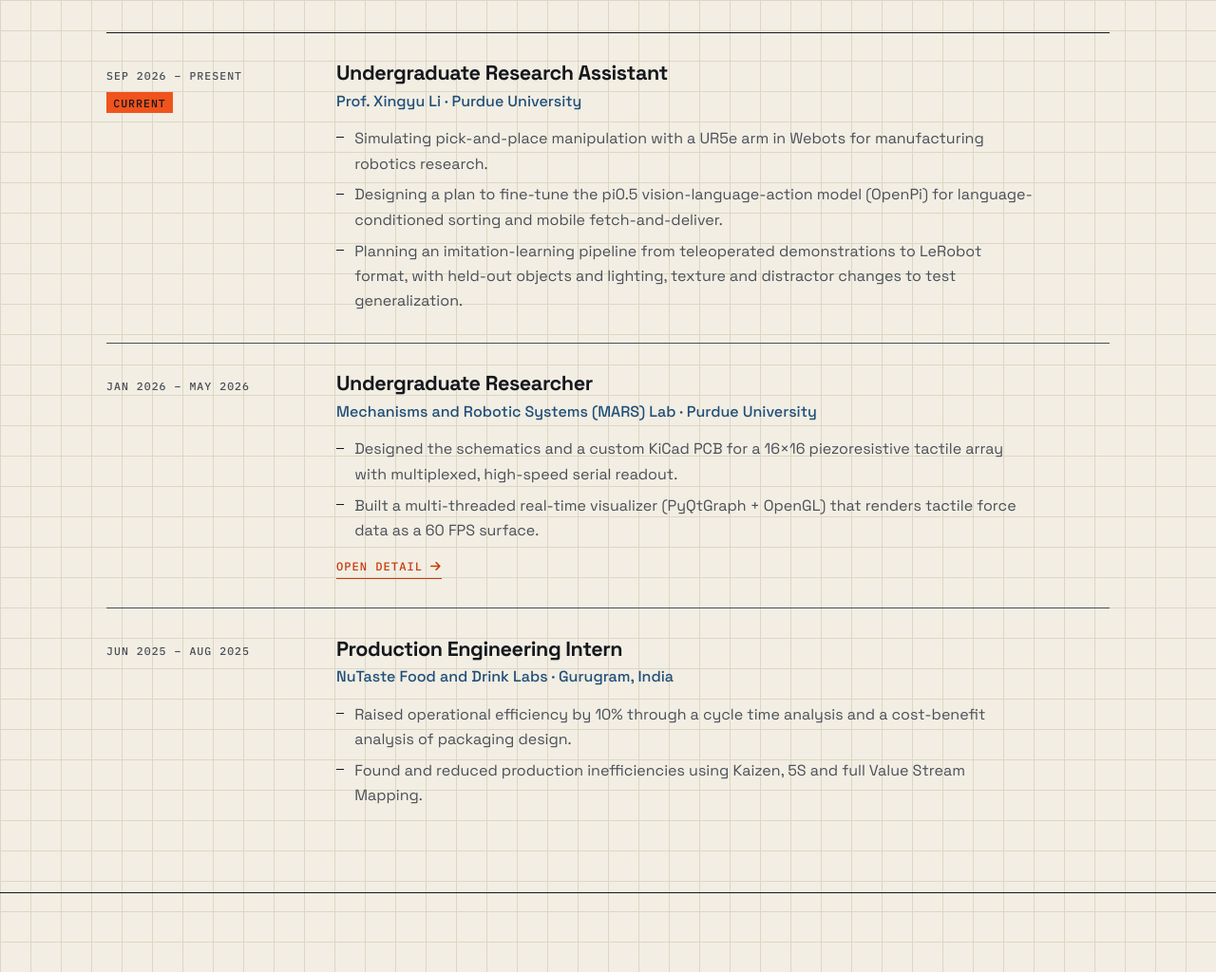
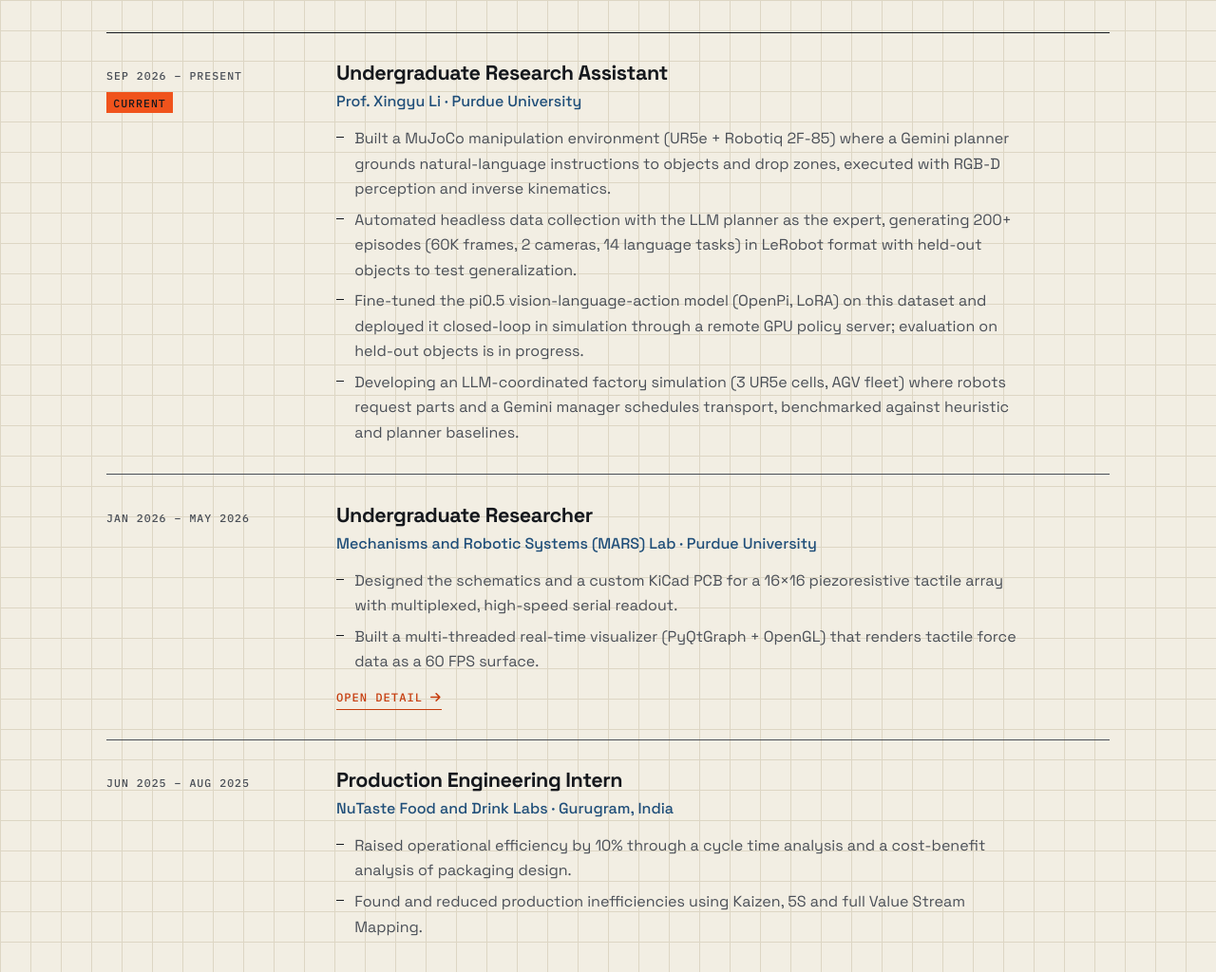
Before and after one commit to lakshyabajaj14/lakshyabajaj14.github.io, a plain HTML site: page index.html in a window 1280 px wide. Shown: the part 1696-2720 px from the top of the page at 95% size. Drawn offline with Linux system fonts and the light colour scheme.

Commit message:
Update resume and Prof. Li research bullets
- Swap in the revised F26 resume
- Rewrite the Undergraduate Research Assistant entry with the new
  MuJoCo, data collection, pi0.5 fine-tuning and factory simulation bullets

Co-Authored-By: Claude Fable 5.2 <noreply@anthropic.com>

```diff
--- a/index.html
+++ b/index.html
@@ -163,9 +163,10 @@
                             <h3>Undergraduate Research Assistant</h3>
                             <p class="exp-org">Prof. Xingyu Li · Purdue University</p>
                             <ul>
-                                <li>Simulating pick-and-place manipulation with a UR5e arm in Webots for manufacturing robotics research.</li>
-                                <li>Designing a plan to fine-tune the pi0.5 vision-language-action model (OpenPi) for language-conditioned sorting and mobile fetch-and-deliver.</li>
-                                <li>Planning an imitation-learning pipeline from teleoperated demonstrations to LeRobot format, with held-out objects and lighting, texture and distractor changes to test generalization.</li>
+                                <li>Built a MuJoCo manipulation environment (UR5e + Robotiq 2F-85) where a Gemini planner grounds natural-language instructions to objects and drop zones, executed with RGB-D perception and inverse kinematics.</li>
+                                <li>Automated headless data collection with the LLM planner as the expert, generating 200+ episodes (60K frames, 2 cameras, 14 language tasks) in LeRobot format with held-out objects to test generalization.</li>
+                                <li>Fine-tuned the pi0.5 vision-language-action model (OpenPi, LoRA) on this dataset and deployed it closed-loop in simulation through a remote GPU policy server; evaluation on held-out objects is in progress.</li>
+                                <li>Developing an LLM-coordinated factory simulation (3 UR5e cells, AGV fleet) where robots request parts and a Gemini manager schedules transport, benchmarked against heuristic and planner baselines.</li>
                             </ul>
                         </div>
                     </li>
```
Also changed, not shown: 1 other file.
